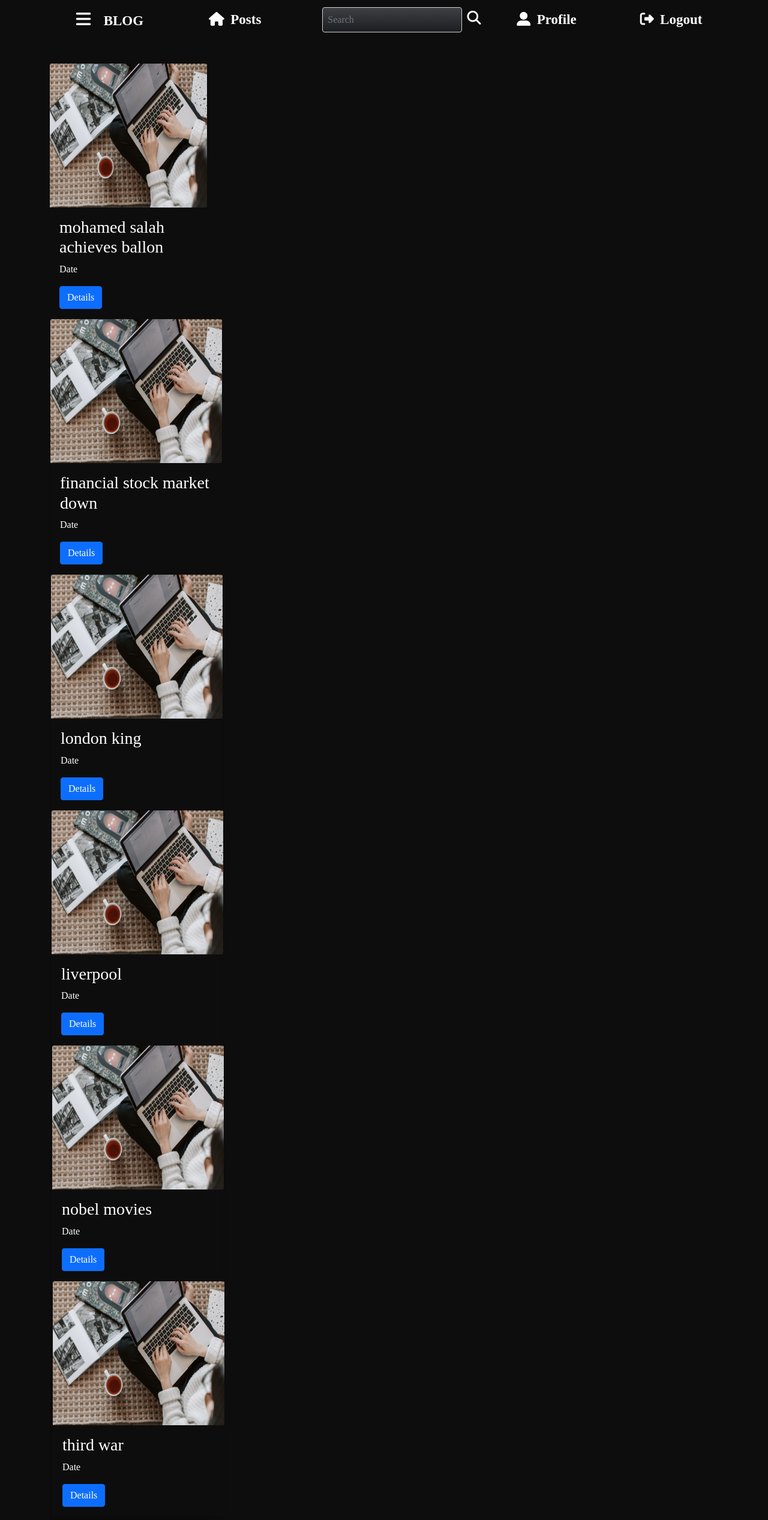
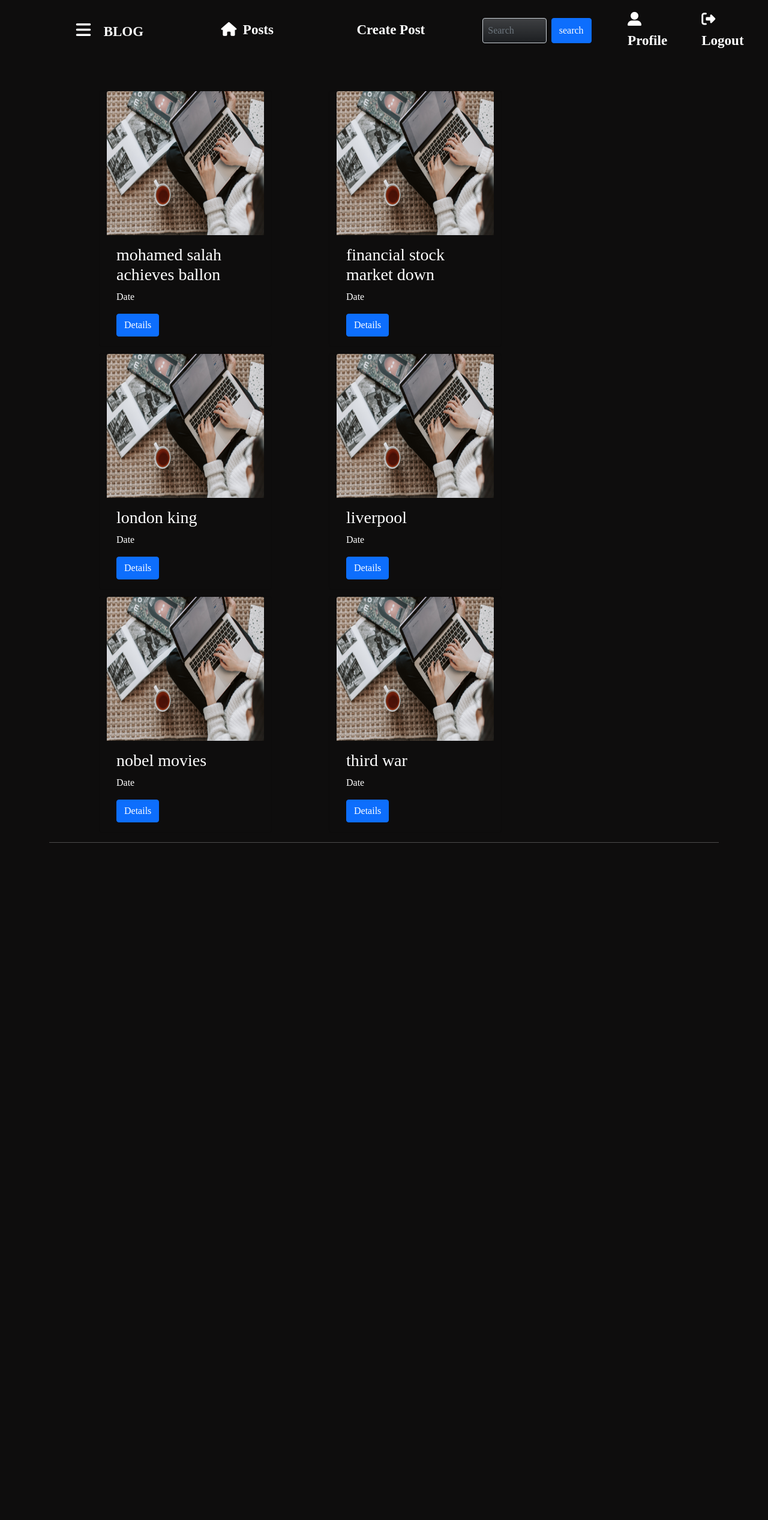
Before and after one commit to 123usef/django-blog, a Django app: page /user_subscriptions in a window 1280 px wide. Shown: the whole page at 60% size. After the commit the page ends 1405 px from the top, so only its background shows below. Run offline with Django 4.2, Linux system fonts and the light colour scheme; a user stored in the database is signed in; data comes from the database, SQL or seed files in the repository; both versions use the stored data as it was after the commit; data that the repository does not hold is empty; some libraries are stand-ins or nearby versions.

Commit message:
search activated and api called for rest of posts -post template editied

```diff
--- a/blog/urls.py
+++ b/blog/urls.py
@@ -11,6 +11,7 @@ urlpatterns = [
   path('post/',views.post , name = 'post'),
   path('useradmin/',views.useradmin , name = 'useradmin'),
   path('logout/',views.userlogout , name = 'logout'),
+  path('search/',views.search , name = 'search'),
   # categories
   path('det_category/<int:id>',views.det_category, name='det_category'),
   path('subscribe/<int:id>',views.subscribe, name='subscribe'),
--- a/blog/views.py
+++ b/blog/views.py
@@ -5,20 +5,29 @@ from django.contrib.auth import authenticate, login, logout
 from django.views.generic import ListView
 from .models import Comment, Post, Reaction, Subscriptions, User, Category
 from django.contrib import messages
-
+import requests
 # Create your views here.
 
+
 def base(request):
-    return render(request, 'blogApp/home.html')
+    return render(request, "blogApp/home.html")
+
+
 def home(request):
-    return render(request, 'blogApp/home.html')
+    return render(request, "blogApp/home.html")
+
 
 def post(request):
-    return render(request, 'blogApp/post.html')
+    return render(request, "blogApp/post.html")
+
+
 def profile(request):
-    return render(request, 'blogApp/profile.html')
+    return render(request, "blogApp/profile.html")
+
+
 def useradmin(request):
-    return render(request, 'blogApp/admin.html')
+    return render(request, "blogApp/admin.html")
+
 
 def register(request):
     if request.user.is_authenticated:
@@ -31,7 +40,7 @@ def register(request):
                 form.save()
                 return redirect(home)
 
-        context = {"form": form  }
+        context = {"form": form}
         return render(request, "blogApp/register.html", context)
 
 
@@ -45,12 +54,13 @@ def userlogin(request):
             user = authenticate(request, username=username, password=password)
             if user is not None:
                 login(request, user)
-                return redirect('homepage')
-            else :
-                messages.error(request, 'Username or passwoed is incorrecrt')
-                return redirect('login')
-        context={}
-        return render(request,'blogApp/login.html',context)
+                return redirect("homepage")
+            else:
+                messages.error(request, "Username or passwoed is incorrecrt")
+                return redirect("login")
+        context = {}
+        return render(request, "blogApp/login.html", context)
+
 
 def userlogout(request):
     logout(request)
@@ -58,16 +68,22 @@ def userlogout(request):
 
 
 # homepage view start
+response = requests.get('https://newsapi.org/v2/everything?'
+       'q=Apple&'
+       'from=2022-02-16&'
+       'sortBy=popularity&'
+       'apiKey=b6ddcbd6ea8a4a418617efe10b23cb0c')
+api_post = response.json()
+ln = api_post["articles"]
 
 def homepage(request):
     cats = Category.objects.all()
     posts = Post.objects.all()
 
     if request.user.is_authenticated:
-
         return redirect("user_subscriptions")
 
-    context = {"cats": cats, "posts": posts}
+    context = {"cats": cats, "posts": posts ,  "ln":ln }
     return render(request, "blogApp/homepage.html", context)
 
 
@@ -101,11 +117,11 @@ def user_subscriptions(request):
     subs_id = []
     for sub in subs:
         subs_id.append(sub.cat_id)
-    if len (subs) == 0 :
-            posts = Post.objects.all()
-    else :
-            posts = Post.objects.filter(cat_id__in=subs_id)
-    context = {"posts": posts, "cats": cats, "subs_id": subs_id}
+    if len(subs) == 0:
+        posts = Post.objects.all()
+    else:
+        posts = Post.objects.filter(cat_id__in=subs_id)
+    context = {"posts": posts, "cats": cats, "subs_id": subs_id,"ln":ln}
     return render(request, "blogApp/homepage.html", context)
 
 
@@ -115,6 +131,7 @@ def subscribe(request, id):
     subscribe = Subscriptions.objects.create(user_id=request.user, cat_id=category)
     return redirect(user_subscriptions)
 
+
 def unsubscribe(request, id):
     user_id = request.user.id
     category = Category.objects.get(id=id)
@@ -122,19 +139,36 @@ def unsubscribe(request, id):
     subscribe.delete()
     return redirect(user_subscriptions)
 
+
 # post
-def det_post(request,id):
+def det_post(request, id):
     post = Post.objects.get(id=id)
     reacts = post.reaction_set.all()
-    likes =len( reacts.filter(reaction='like') )
-    dislikes =len(reacts.filter(reaction='dislike'))
-    comment = Comment.objects.filter(post_id = id).order_by("-cmnt_cr_date")
-    reaction = Reaction.objects.filter(post_id = id)
-    context = {'post':post , 'comment': comment , 'reaction':reaction , 'likes':likes , 'dislikes':dislikes}
-    return render(request,'blogApp/postdetails.html' , context)
+    likes = len(reacts.filter(reaction="like"))
+    dislikes = len(reacts.filter(reaction="dislike"))
+    comment = Comment.objects.filter(post_id=id).order_by("-cmnt_cr_date")
+    reaction = Reaction.objects.filter(post_id=id)
+    context = {
+        "post": post,
+        "comment": comment,
+        "reaction": reaction,
+        "likes": likes,
+        "dislikes": dislikes,
+    }
+    return render(request, "blogApp/postdetails.html", context)
 
-def add_reaction(request , id ,react ):
+
+def add_reaction(request, id, react):
     user = request.user
     post = Post.objects.get(id=id)
-    reaction = Reaction.objects.create(post_id = post , user_id = user , reaction=react)
-    return redirect('post' , id = id)
+    reaction = Reaction.objects.create(post_id=post, user_id=user, reaction=react)
+    return redirect("post", id=id)
+
+
+# search method
+def search(request):
+    if request.method == "GET":
+        user_value = request.GET.get("search_value")
+        result = Post.objects.all().filter(post_title=user_value)
+        context = {"post": result}
+        return render(request, "blogApp/search_results.html", context)
--- a/templates/blogApp/base.html
+++ b/templates/blogApp/base.html
@@ -1,32 +1,33 @@
 <!DOCTYPE html>
 <html lang="en">
   <head>
-    <meta charset="UTF-8">
-    <meta http-equiv="X-UA-Compatible" content="IE=edge">
-    <meta name="viewport" content="width=device-width, initial-scale=1.0">
-    <link href="https://cdn.jsdelivr.net/npm/bootstrap@5.1.3/dist/css/bootstrap.min.css" rel="stylesheet" integrity="sha384-1BmE4kWBq78iYhFldvKuhfTAU6auU8tT94WrHftjDbrCEXSU1oBoqyl2QvZ6jIW3" crossorigin="anonymous">
+    <meta charset="UTF-8" />
+    <meta http-equiv="X-UA-Compatible" content="IE=edge" />
+    <meta name="viewport" content="width=device-width, initial-scale=1.0" />
+    <link
+      href="https://cdn.jsdelivr.net/npm/bootstrap@5.1.3/dist/css/bootstrap.min.css"
+      rel="stylesheet"
+      integrity="sha384-1BmE4kWBq78iYhFldvKuhfTAU6auU8tT94WrHftjDbrCEXSU1oBoqyl2QvZ6jIW3"
+      crossorigin="anonymous"
+    />
 
     <title>Blog</title>
 
     <style>
-        body{
+      body {
         background-color: #0e0d0d !important;
         color: #ffffff;
+        overflow: scroll !important;
       }
     </style>
   </head>
   <body>
-    {% include 'blogApp/navbar.html' %}
-
-    {% block title_block %}
-
-    {% endblock %}
-    {% block main_block %}
-
-
-    {% endblock %}
-    <script src="https://cdn.jsdelivr.net/npm/bootstrap@5.1.3/dist/js/bootstrap.bundle.min.js" integrity="sha384-ka7Sk0Gln4gmtz2MlQnikT1wXgYsOg+OMhuP+IlRH9sENBO0LRn5q+8nbTov4+1p" crossorigin="anonymous"></script>
-
-
+    {% include 'blogApp/navbar.html' %} {% block title_block %} {% endblock %}
+    {% block main_block %} {% endblock %}
+    <script
+      src="https://cdn.jsdelivr.net/npm/bootstrap@5.1.3/dist/js/bootstrap.bundle.min.js"
+      integrity="sha384-ka7Sk0Gln4gmtz2MlQnikT1wXgYsOg+OMhuP+IlRH9sENBO0LRn5q+8nbTov4+1p"
+      crossorigin="anonymous"
+    ></script>
   </body>
 </html>
--- a/templates/blogApp/homepage.html
+++ b/templates/blogApp/homepage.html
@@ -26,18 +26,34 @@
   <div class="container" style="margin-top: 3%;">
     <div class="row">
       {% for x in posts %}
-      <div class="card text-white  col-3" style="width: 18rem;background-color: #0e0d0d;">
+
+      <div class="card text-white  col-3 offset-1" style="width: 18rem;background-color: #0e0d0d;  margin-top:1%; ">
         <a href="{% url 'post' %}"><img src="{% static 'img/home.jpg' %}" class="card-img-top" style="height:30vh" alt="..."></a>
         <div class="card-body">
           <h3>{{ x.post_title }}</h3>
           <p class="card-text">Date</p>
           <a href="{% url 'post' x.id  %}" class='btn btn-primary'> Details </a>
         </div>
+        </div>
         {% endfor %}
+      </div>
+        <hr>
 
+        <div class="row">
+        {% for x in ln %}
+      <div class="card text-white  col-3 offset-1 " style="width: 18rem;background-color: #0e0d0d;">
+        <a href="{% url 'post' %}"><img src="{{ x.urlToImage }}" class="card-img-top" style="height:30vh" alt="..."></a>
+        <div class="card-body">
+          <h3>{{ x.author }}</h3>
+          <h4>{{ x.title }}</h4>
+          <h6>{{ x.publishedAt }}</h6>
+          <p class="card-text">{{ x.articles.description }}</p>
+          <!-- <a href="{% url 'post'   %}" class='btn btn-primary'> Details </a> -->
+        </div>
       </div>
+        {% endfor %}
     </div>
-
+    </div>
     {% endblock %}
   </body>
 </html>
--- a/templates/blogApp/navbar.html
+++ b/templates/blogApp/navbar.html
@@ -20,14 +20,60 @@
             <li class="nav-item col-2">
               <a class="nav-link main_color link-light" aria-current="page" href="{% url 'homepage' %}"><i class="fa-solid fa-house" style="margin-right: 7%;"></i>Posts</a>
             </li>
-            <form class="d-flex col-3">
-              <input class="form-control bg-dark bg-gradient p-2 text-white bg-opacity-75 me-2 " type="search" placeholder="Search" aria-label="Search"><i class="fa-solid fa-magnifying-glass main_color" style="margin-right: 7%; margin-top:2%;"></i>
+            {% if user.is_authenticated %}
+            <li class="nav-item col-2">
+              <a class="nav-link main_color link-light" data-bs-toggle="modal" data-bs-target="#exampleModal" data-bs-whatever="@mdo"><i class="fa-solid fa-comment-plus text-white"></i>Create Post</a>
+
+              <div class="modal fade text-dark" id="exampleModal" tabindex="-1" aria-labelledby="exampleModalLabel" aria-hidden="true">
+                <div class="modal-dialog">
+                  <div class="modal-content">
+                    <div class="modal-header">
+                      <h5 class="modal-title" id="exampleModalLabel">Create Post</h5>
+                      <button type="button" class="btn-close" data-bs-dismiss="modal" aria-label="Close"></button>
+                    </div>
+                    <div class="modal-body">
+                      <form>
+                        <div class="mb-3">
+                          <label for="recipient-name" class="col-form-label">Title:</label>
+                          <input type="text" class="form-control" id="recipient-name">
+                        </div>
+
+                        <div class="mb-3">
+                          <label for="recipient-name" class="col-form-label">Category:</label>
+                          <input type="text" class="form-control" id="recipient-name">
+                        </div>
+                        <div class="mb-3">
+                          <label for="recipient-name" class="col-form-label">Date:</label>
+                          <input type="date" class="form-control" id="recipient-name">
+                        </div>
+                        <div class="mb-3">
+                          <label for="message-text" class="col-form-label">Content:</label>
+                          <textarea class="form-control" id="message-text"></textarea>
+                        </div>
+                        <div class="mb-3">
+                          <label for="recipient-name" class="col-form-label">Upload image:</label>
+                          <input type="file" class="form-control" id="recipient-name" accept="image/*" />
+                        </div>
+                      </form>
+                    </div>
+                    <div class="modal-footer">
+                      <button type="button" class="btn btn-secondary" data-bs-dismiss="modal">Cancel</button>
+                      <button type="button" class="btn btn_style">Post</button>
+                    </div>
+                  </div>
+                </div>
+              </div>
+            </li>
+            {% endif %}
+            <form class="d-flex col-2" action="{% url 'search' %}" method="get">
+              <input class="form-control bg-dark bg-gradient p-2 text-white bg-opacity-75 me-2 " name="search_value" type="search" placeholder="Search" aria-label="Search">
+              <button type=""submit class="btn btn-primary">search</button>
             </form>
             {% if user.is_authenticated %}
-            <li class="nav-item col-2">
-              <a class="nav-link main_color link-light" href="{% url 'profile' %}"><i class="fa-solid fa-user-large" style="margin-right: 7%;"></i>Profile</a>
+            <li class="nav-item col-1">
+              <a class="nav-link main_color link-light" href="{% url 'profile' %}"><i class="fa-solid fa-user-large" style="margin-right: 2%;"></i>Profile</a>
             </li>
-            <li class="nav-item col-2">
+            <li class="nav-item col-1">
               <a class="nav-link main_color link-light" href="{% url 'logout' %}"><i class="fa-solid fa-right-from-bracket" style="margin-right: 7%;"></i>Logout</a>
             </li>
 
```
Also changed, not shown: templates/blogApp/search_results.html (added, +28 -0 lines), db.sqlite3. Lines whose indentation alone changed are shown as unchanged.
